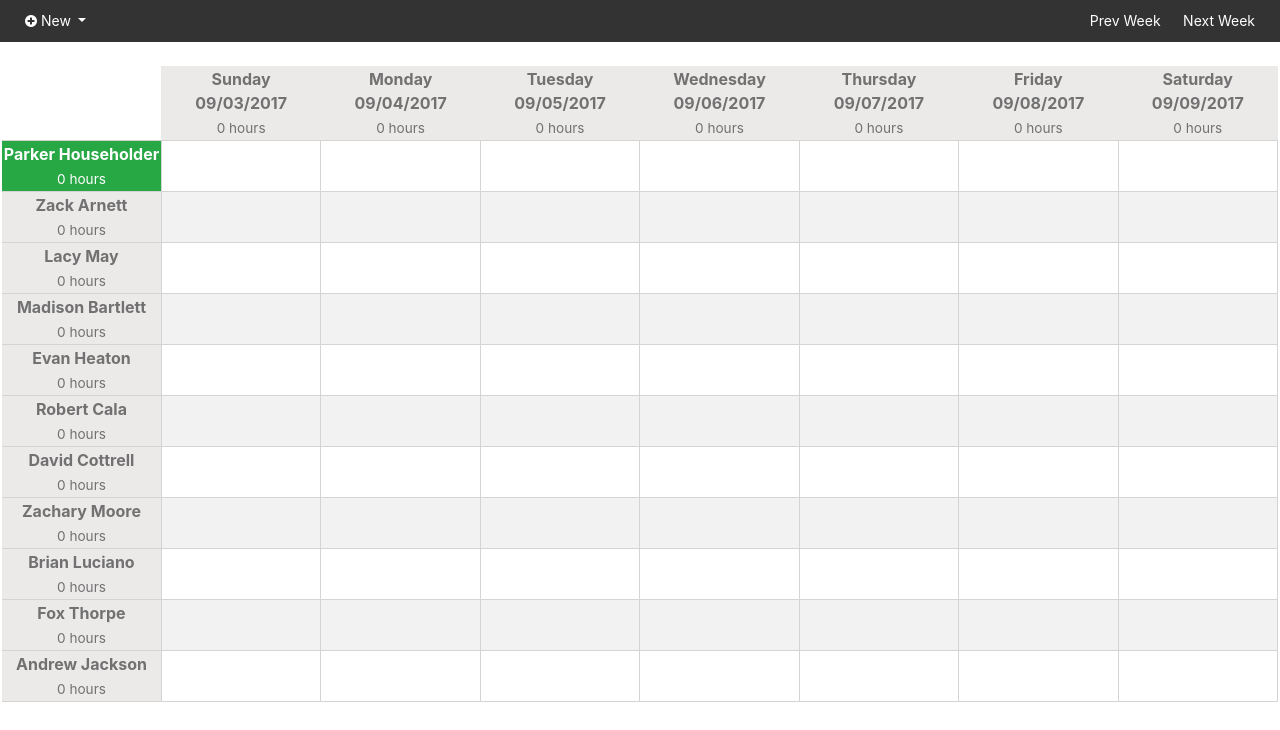
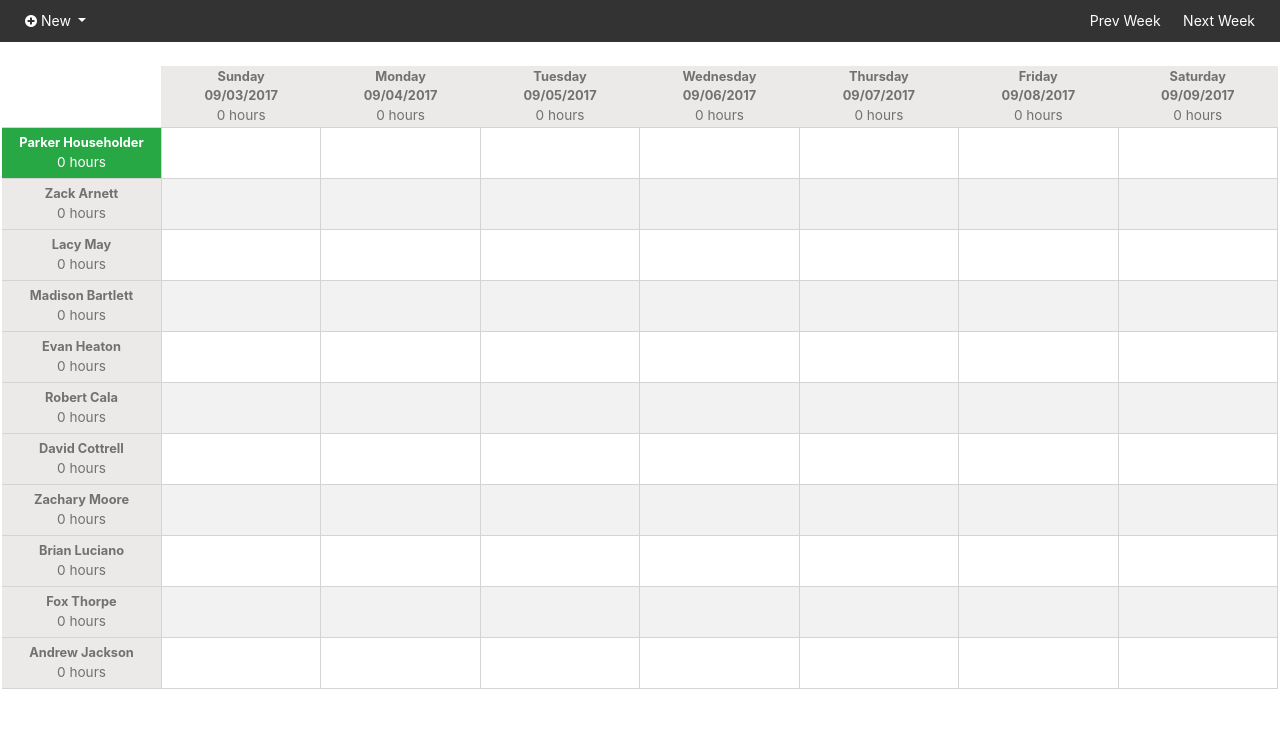
Before and after one commit to ParkerH96/wt_scheduler, a PHP site: page /home.php in a window 1280 px wide. Shown: the part 70-800 px from the top of the page. Run offline with PHP 8.4, Linux system fonts and the light colour scheme; a user stored in the database is signed in; data comes from the database, SQL or seed files in the repository; lists and menus that the app fills with data are empty; some libraries are stand-ins or nearby versions.

Commit message:
fixed font size

```diff
--- a/css/main.css
+++ b/css/main.css
@@ -95,7 +95,8 @@ button:hover {
 .schedule-table th {
   border-bottom: 1px solid #d4d4d4;
   background-color: #ece9e9;
-    color: #717171;
+  color: #717171;
+  font-size: 1vw;
 }
 .schedule-table td {
   border: 1px solid #d4d4d4;
```
